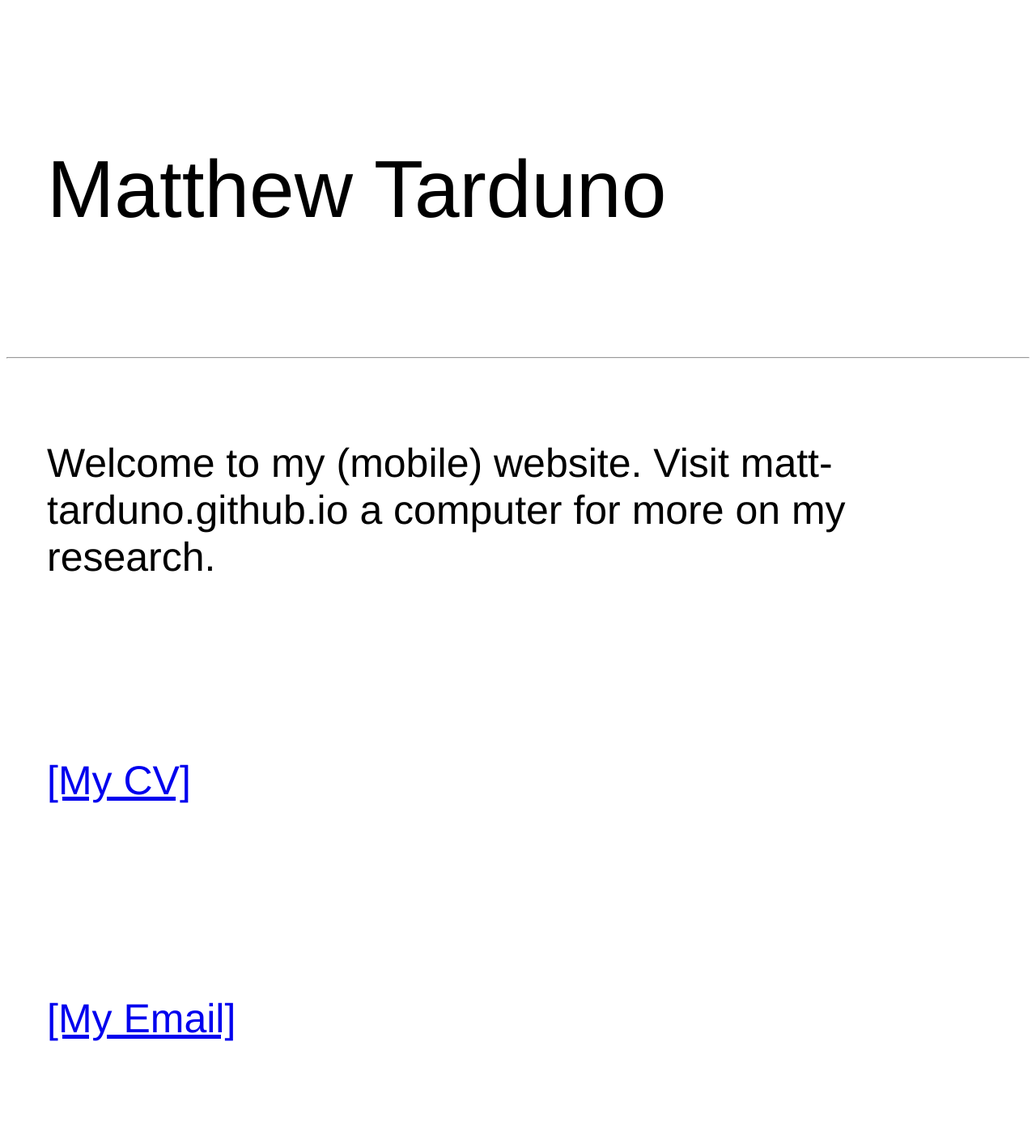
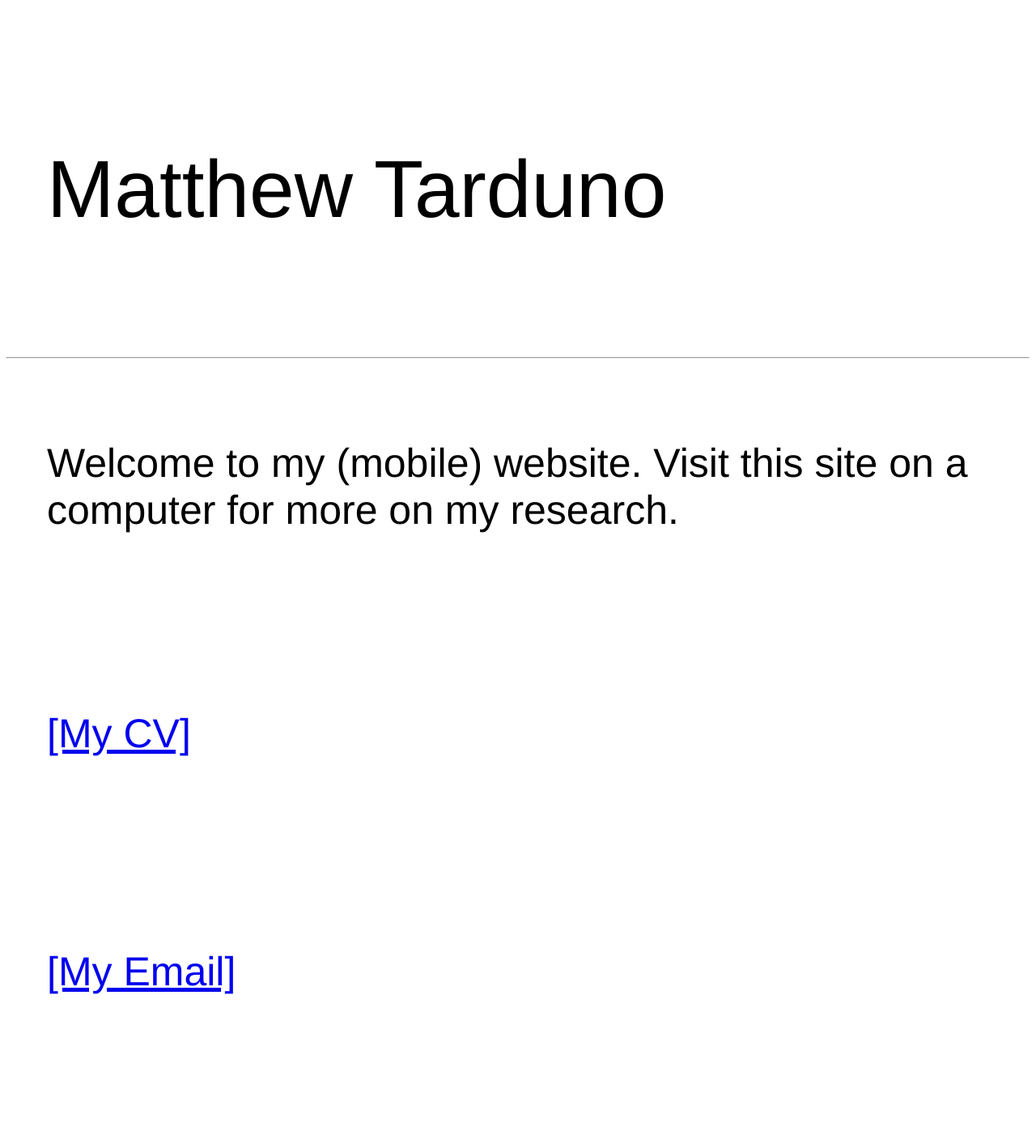
Before and after one commit to Matt-Tarduno/Matt-Tarduno.github.io, a Jekyll site: the page mobile/index.html, which Jekyll copies as it is, in a window 1280 px wide. Shown: the whole page at 81% size. Built offline with Jekyll 4.4.1, drawn with Linux system fonts in a browser that asks for light colours; after the commit the page ends 1355 px from its top, so only the background shows below that.

Commit message:
Update index.html

```diff
--- a/mobile/index.html
+++ b/mobile/index.html
@@ -6,7 +6,7 @@
 <hr>
 <div class="blurb">
 	<h1></h1>
-	<p style="font-size:50px; font-family:'Helvetica', 'Arial', 'Sans-Serif'; padding: 50px"> Welcome to my (mobile) website. Visit matt-tarduno.github.io a computer for more on my research.</p>
+	<p style="font-size:50px; font-family:'Helvetica', 'Arial', 'Sans-Serif'; padding: 50px"> Welcome to my (mobile) website. Visit this site on a computer for more on my research.</p>
 </div><!-- /.blurb -->
 <style>
   .bottom-three {
@@ -15,13 +15,11 @@
 </style>
 <br />
 <div class="blurb">
-	<h1></h1>
 	<p style="font-size:50px; font-family:'Helvetica', 'Arial', 'Sans-Serif'; padding: 50px"><a href="/cv">[My CV]</a></p>
 </div><!-- /.blurb -->
 <br />
 <br />
 <div class="blurb">
-	<h1></h1>
 	<p style="font-size:50px; font-family:'Helvetica', 'Arial', 'Sans-Serif'; padding: 50px"><a href="/cv">[My Email]</a></p>
 </div><!-- /.blurb -->
 <br />
```
